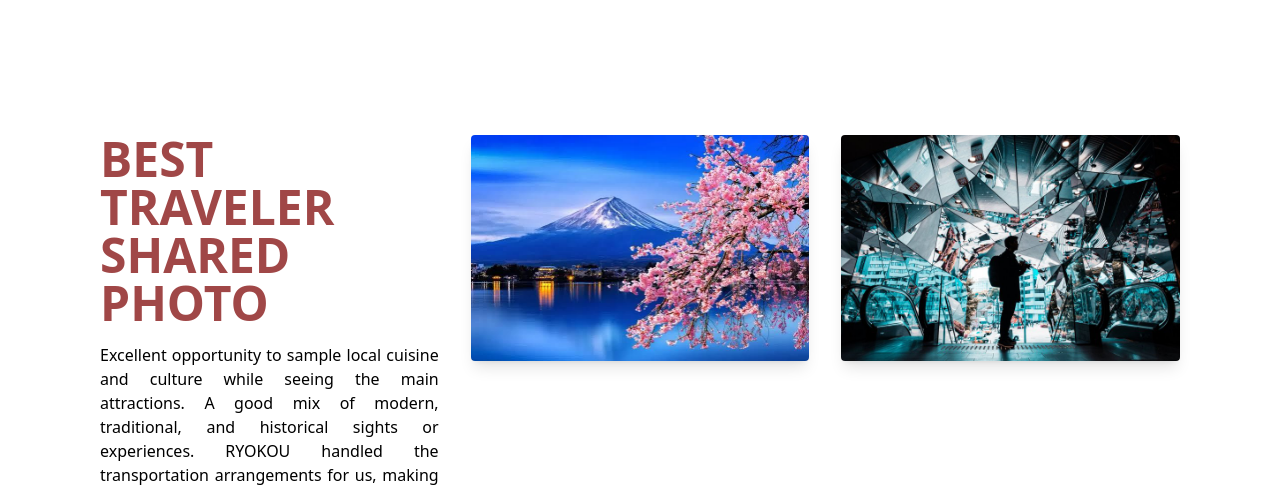
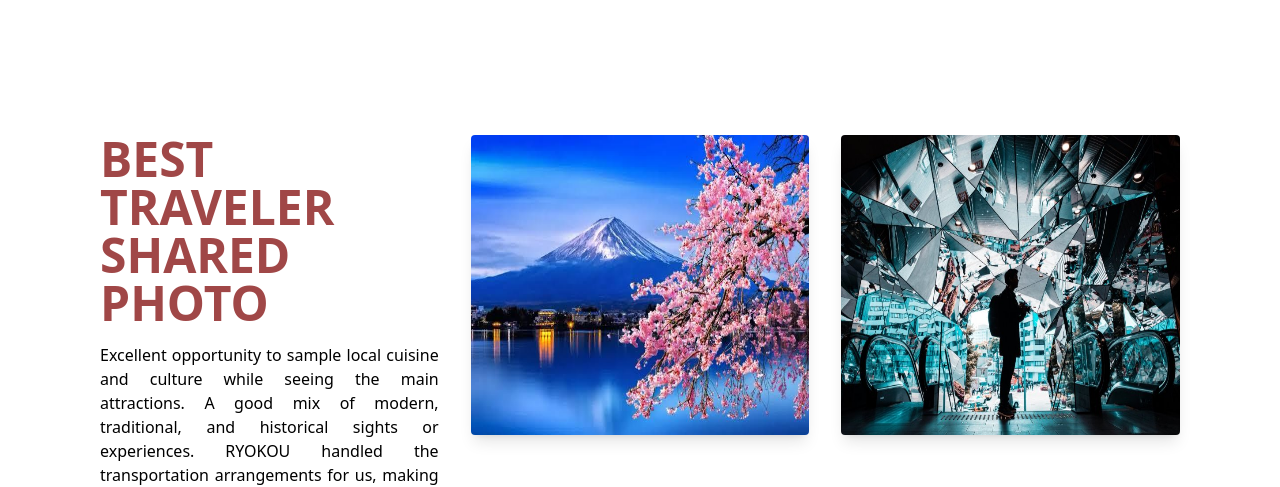
Before and after one commit to ramohin1236/tour-guide, a React (Vite) app: page / in a window 1280 px wide. Shown: the part 4100-4587 px from the top of the page. Built offline with nearby package versions, Linux system fonts and the light colour scheme.

Commit message:
edit traveller

```diff
--- a/src/Components/Home/Traveller/Traveller.jsx
+++ b/src/Components/Home/Traveller/Traveller.jsx
@@ -13,17 +13,16 @@ const Traveller = () => {
           </p>
         </div>
         <div className="col-span-1 lg:col-span-1" data-aos="fade-up" data-aos-duration="3000">
-          <img src={fuziMountain} alt="Travelers in Kyoto" className="rounded shadow-lg" />
+          <img src={fuziMountain} alt="Travelers in Kyoto" className="rounded shadow-lg h-[300px]" />
         </div>
         <div className="col-span-1 lg:col-span-1" data-aos="fade-left" data-aos-duration="3000">
-          <img src={omotesando} alt="Travelers in Tokyo" className="rounded shadow-lg w-full object-cover" />
+          <img src={omotesando} alt="Travelers in Tokyo" className="rounded shadow-lg h-[300px]" />
         </div>
         <div className="col-span-1 lg:col-span-1" data-aos="fade-right" data-aos-duration="3000">
-          <img src={naraPark} alt="Travelers in Osaka" className="rounded shadow-lg" />
+          <img src={naraPark} alt="Travelers in Osaka" className="rounded shadow-lg h-[300px]" />
         </div>
         <div className="col-span-1 lg:col-span-2" data-aos="fade-left" data-aos-duration="3000">
-        <iframe  width="100%"  height="315" src="https://www.youtube.com/embed/G5RpJwCJDqc?si=8N1bkCwBnpY5ITEi" title="YouTube video player"  allow="accelerometer; autoplay; clipboard-write; encrypted-media; gyroscope; picture-in-picture; web-share"  allowFullScreen></iframe>
-
+        <iframe  width="100%"  height="300" src="https://www.youtube.com/embed/G5RpJwCJDqc?si=8N1bkCwBnpY5ITEi" title="YouTube video player"  allow="accelerometer; autoplay; clipboard-write; encrypted-media; gyroscope; picture-in-picture; web-share"  allowFullScreen></iframe>
         </div>
       </div>
     </div>
```
